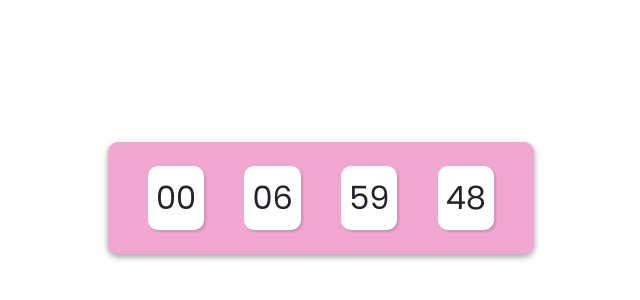
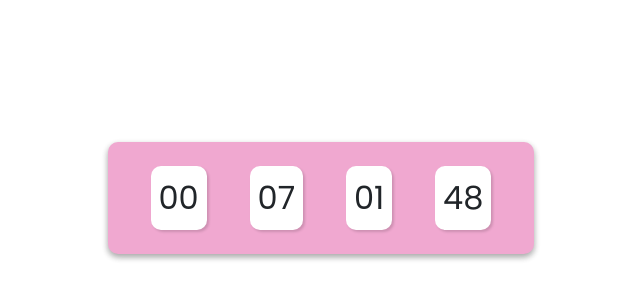
Before and after one commit to agungleksono/agungleksono.github.io, a plain HTML site: page index.html in a window 1280 px wide. Shown: the part 202-502 px from the top of the page, without its empty margins (319-959 px from the left). Drawn offline with nearby package versions, Linux system fonts and the light colour scheme.

Commit message:
Update index.html

```diff
--- a/index.html
+++ b/index.html
@@ -49,7 +49,7 @@
     <script>
         AOS.init();
 
-        const targetedDate = new Date('Aug 21, 2024 23:25:00');
+        const targetedDate = new Date('Aug 21, 2024 23:27:00');
         const now = new Date().getTime();
 
         const daysElement = document.getElementById('days');
```
